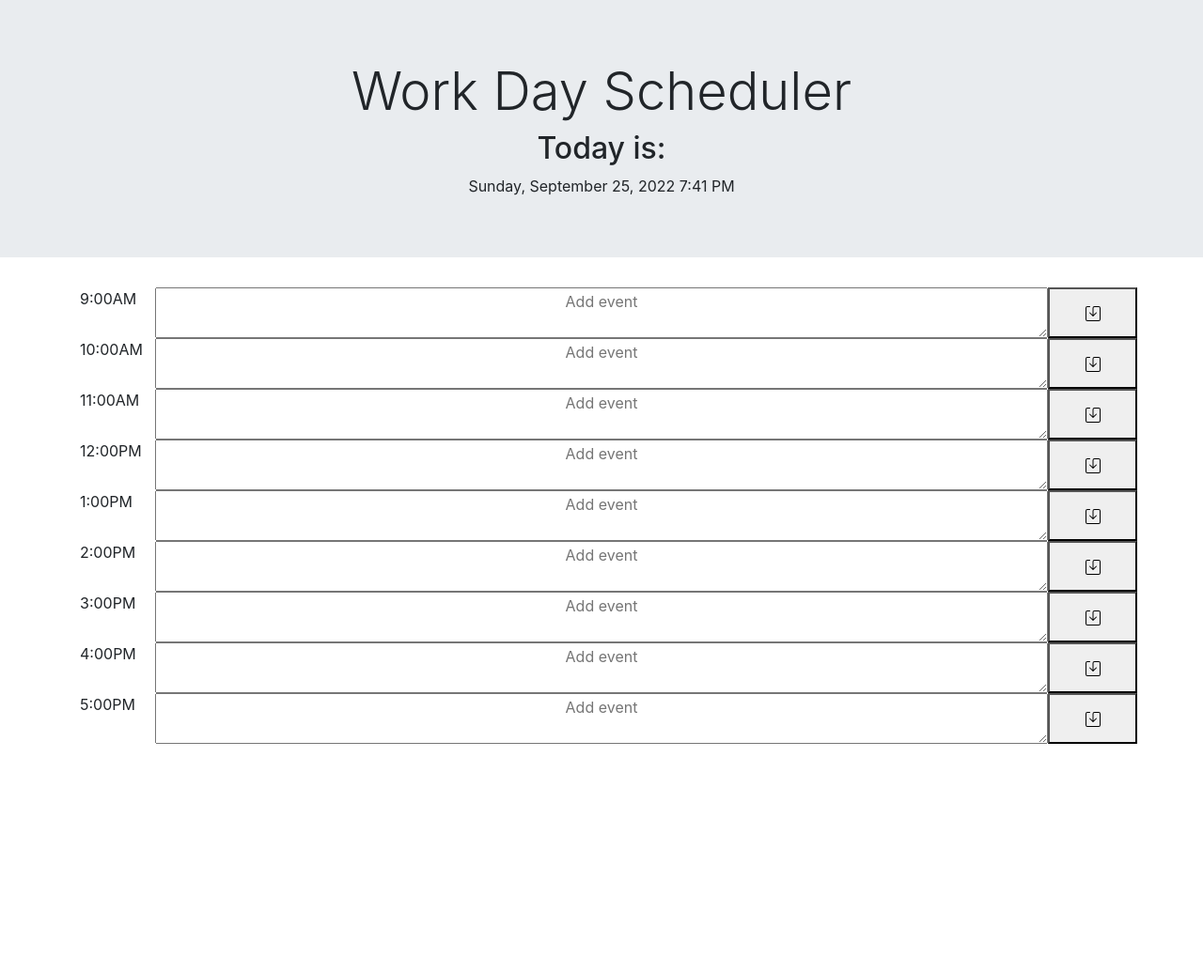
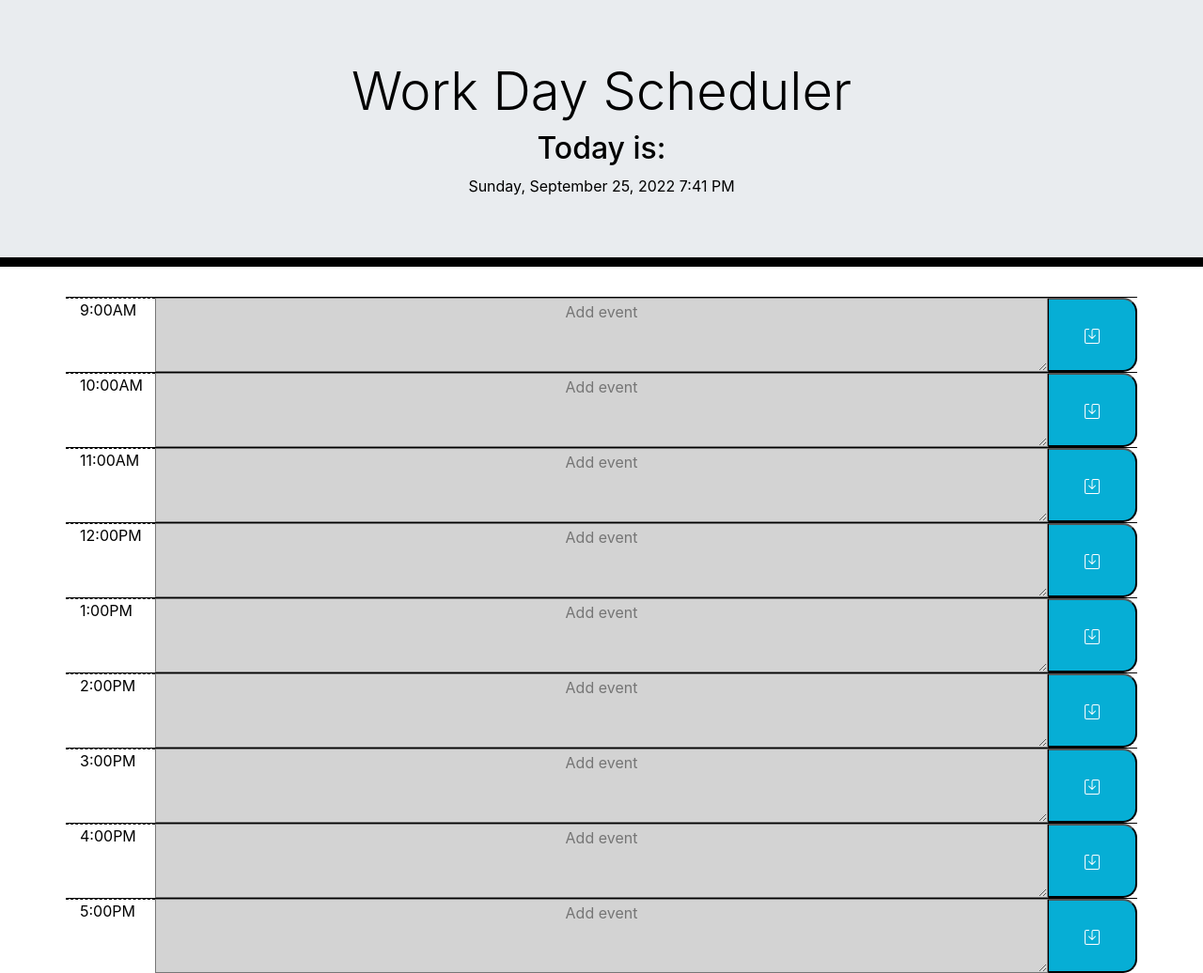
Before and after one commit to AlexO16/work-day-scheduler, a plain HTML site: page index.html in a window 1280 px wide. Shown: the whole page at 94% size. Before the commit the page ends 800 px from the top, so only its background shows below. Drawn offline with nearby package versions, Linux system fonts and the light colour scheme.

Commit message:
edited CSS

```diff
--- a/index.html
+++ b/index.html
@@ -26,7 +26,7 @@
 
     <!--9am to 5pm -->
     <div class="container">
-        <div class="row log" id="hour9">
+        <div class="row" id="hour9">
             <div class="column col-1 hour">9:00AM</div>
             <textarea class="column col-10 text-center event" placeholder="Add event"></textarea>
             <button class="column col-1 saveBtn"> <svg xmlns="http://www.w3.org/2000/svg" width="16" height="16"
@@ -37,7 +37,7 @@
 
         </div>
 
-        <div class="row log" id="hour10">
+        <div class="row" id="hour10">
             <div class="column col-1 hour">10:00AM</div>
             <textarea class="column col-10 text-center event" placeholder="Add event"></textarea>
             <button class="column col-1 saveBtn"> <svg xmlns="http://www.w3.org/2000/svg" width="16" height="16"
@@ -48,7 +48,7 @@
 
         </div>
 
-        <div class="row log" id="hour11">
+        <div class="row" id="hour11">
             <div class="column col-1 hour">11:00AM</div>
             <textarea class="column col-10 text-center event" placeholder="Add event"></textarea>
             <button class="column col-1 saveBtn"> <svg xmlns="http://www.w3.org/2000/svg" width="16" height="16"
@@ -59,7 +59,7 @@
 
         </div>
 
-        <div class="row log" id="hour12">
+        <div class="row" id="hour12">
             <div class="column col-1 hour">12:00PM</div>
             <textarea class="column col-10 text-center event" placeholder="Add event"></textarea>
             <button class="column col-1 saveBtn"> <svg xmlns="http://www.w3.org/2000/svg" width="16" height="16"
@@ -70,7 +70,7 @@
 
         </div>
 
-        <div class="row log" id="hour13">
+        <div class="row" id="hour13">
             <div class="column col-1 hour">1:00PM</div>
             <textarea class="column col-10 text-center event" placeholder="Add event"></textarea>
             <button class="column col-1 saveBtn"> <svg xmlns="http://www.w3.org/2000/svg" width="16" height="16"
@@ -81,7 +81,7 @@
 
         </div>
 
-        <div class="row log" id="hour14">
+        <div class="row" id="hour14">
             <div class="column col-1 hour">2:00PM</div>
             <textarea class="column col-10 text-center event" placeholder="Add event"></textarea>
             <button class="column col-1 saveBtn"> <svg xmlns="http://www.w3.org/2000/svg" width="16" height="16"
@@ -92,7 +92,7 @@
 
         </div>
 
-        <div class="row log" id="hour15">
+        <div class="row" id="hour15">
             <div class="column col-1 hour">3:00PM</div>
             <textarea class="column col-10 text-center event" placeholder="Add event"></textarea>
             <button class="column col-1 saveBtn"> <svg xmlns="http://www.w3.org/2000/svg" width="16" height="16"
@@ -103,7 +103,7 @@
 
         </div>
 
-        <div class="row log" id="hour16">
+        <div class="row" id="hour16">
             <div class="column col-1 hour">4:00PM</div>
             <textarea class="column col-10 text-center event" placeholder="Add event"></textarea>
             <button class="column col-1 saveBtn"> <svg xmlns="http://www.w3.org/2000/svg" width="16" height="16"
@@ -114,7 +114,7 @@
 
         </div>
 
-        <div class="row log" id="hour17">
+        <div class="row" id="hour17">
             <div class="column col-1 hour" >5:00PM</div>
             <textarea class="column col-10 text-center event" placeholder="Add event"></textarea>
             <button class="column col-1 saveBtn"> <svg xmlns="http://www.w3.org/2000/svg" width="16" height="16"
--- a/script.js
+++ b/script.js
@@ -25,8 +25,8 @@ saveBtn.on("click", function () {
 //Function color code
 function colorCode() {
     var timeNow = moment().hours();
-    $(".log").each(function () {
-        var hour = parseInt($(this).attr("class"));
+    $(".event").each(function () {
+        var hour = parseInt($(this).attr("id"));
 
         if (hour > timeNow) {
             $(this).addClass("future");
@@ -37,3 +37,5 @@ function colorCode() {
         }
     })
 };
+
+colorCode();
--- a/style.css
+++ b/style.css
@@ -1,16 +1,71 @@
+body {
+    font-family: 'Open Sans', sans-serif;
+    font-size: 16px;
+    line-height: 1;
+  }
 
+  /*textarea {
+    background: transparent;
+    border: none;
+    resize: none;
+    color: #000000;
+    border-left: 1px solid black;
+    padding: 10px;
+  } */
 
-.future {
-    background-color: lightgreen;
+  .jumbotron {
+    text-align: center;
+    background-color: transparent;
+    color: black;
+    border-radius: 0;
+    border-bottom: 10px solid black;
+  }
+
+  .description {
+    white-space: pre-wrap;
+  }
+
+  .time-block {
+    text-align: center;
+    border-radius: 15px;
+  }
+
+  .row {
+    white-space: pre-wrap;
+    height: 80px;
+    border-top: 1px solid black;
+  }
+
+  .hour {
+    background-color: #ffffff;
+    color: #000000;
+    border-top: 1px dashed #000000;
+  }
+
+  .past {
+    background-color: #d3d3d3;
+    color: black;
+  }
+
+  .present {
+    background-color: #ff6961;
+    color: black;
+  }
+
+  .future {
+    background-color: #77dd77;
+    color: black;
+  }
+
+  .saveBtn {
+    border-left: 1px solid black;
+    border-top-right-radius: 15px;
+    border-bottom-right-radius: 15px;
+    background-color: #06aed5;
     color: white;
-}
+  }
 
-.present {
-    background-color: rgb(224, 232, 71);
-    color: white;
-}
-
-.past {
-    background-color: lightcoral;
-    color: white;
-}
+  .saveBtn i:hover {
+    font-size: 20px;
+    transition: all 0.3s ease-in-out;
+  }
```
